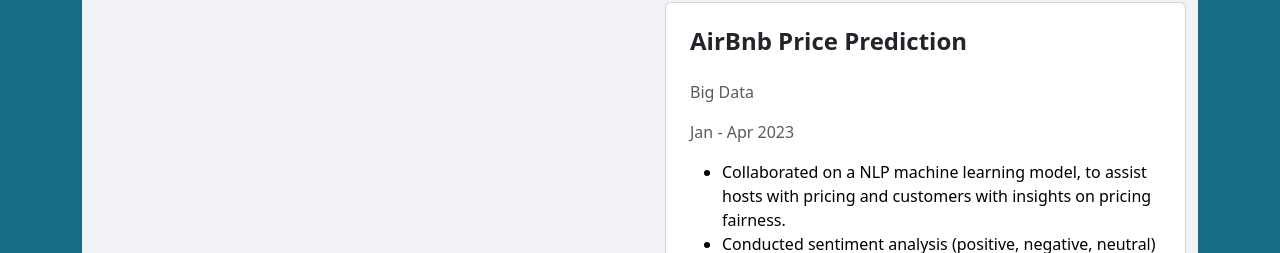
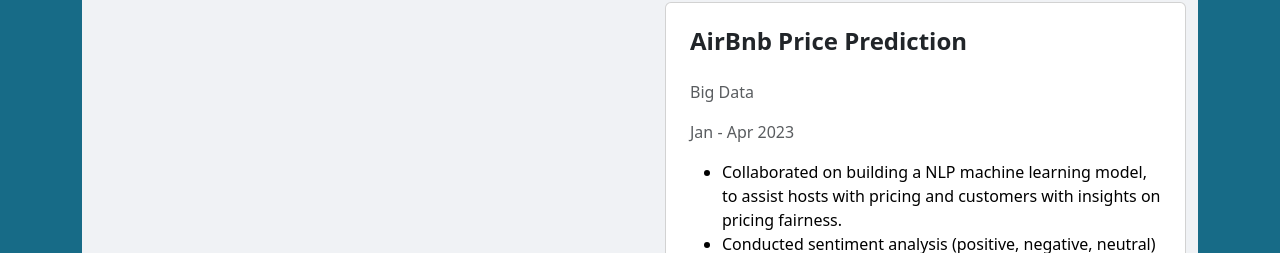
Before and after one commit to WonderBoi99/My-Website, a plain HTML site: page projects.html in a window 1280 px wide. Shown: the part 1731-1984 px from the top of the page. Drawn offline with nearby package versions, Linux system fonts and the light colour scheme.

Commit message:
Update projects.html

```diff
--- a/projects.html
+++ b/projects.html
@@ -94,7 +94,7 @@
                   <p class="text-muted"><i class="far fa-clock" aria-hidden="true"></i>Big Data</p>
                   <p class="text-muted"><i class="far fa-clock" aria-hidden="true"></i>Jan - Apr 2023</p>
                   <ul>
-                    <li class="mb-0 project-text">Collaborated on a NLP machine learning model, to assist hosts with pricing and customers with insights on pricing fairness.</li>
+                    <li class="mb-0 project-text">Collaborated on building a NLP machine learning model, to assist hosts with pricing and customers with insights on pricing fairness.</li>
                     <li class="mb-0 project-text">Conducted sentiment analysis (positive, negative, neutral) on a 1000 reviews to enhance the accuracy of the model.</li>
                     <li class="mb-0 project-text">Leveraged Databricks benefits; optimized code for improved execution speed; processed dataset with 100,000+ rows.</li>
                     <li class="mb-0 project-text">Preprocessed raw review data to enhance data quality; ensured the preparation of clean data for analysis.</li>
```
